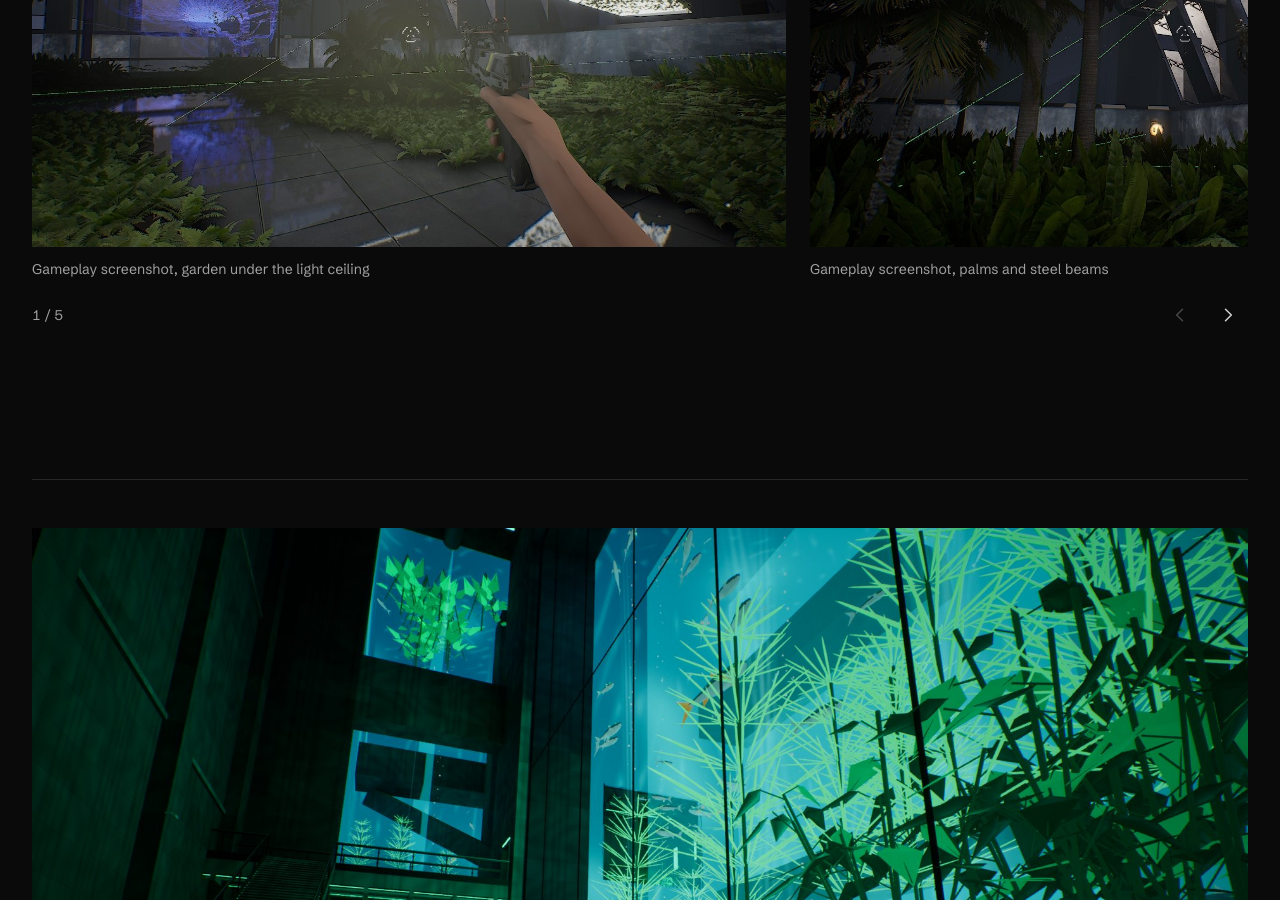
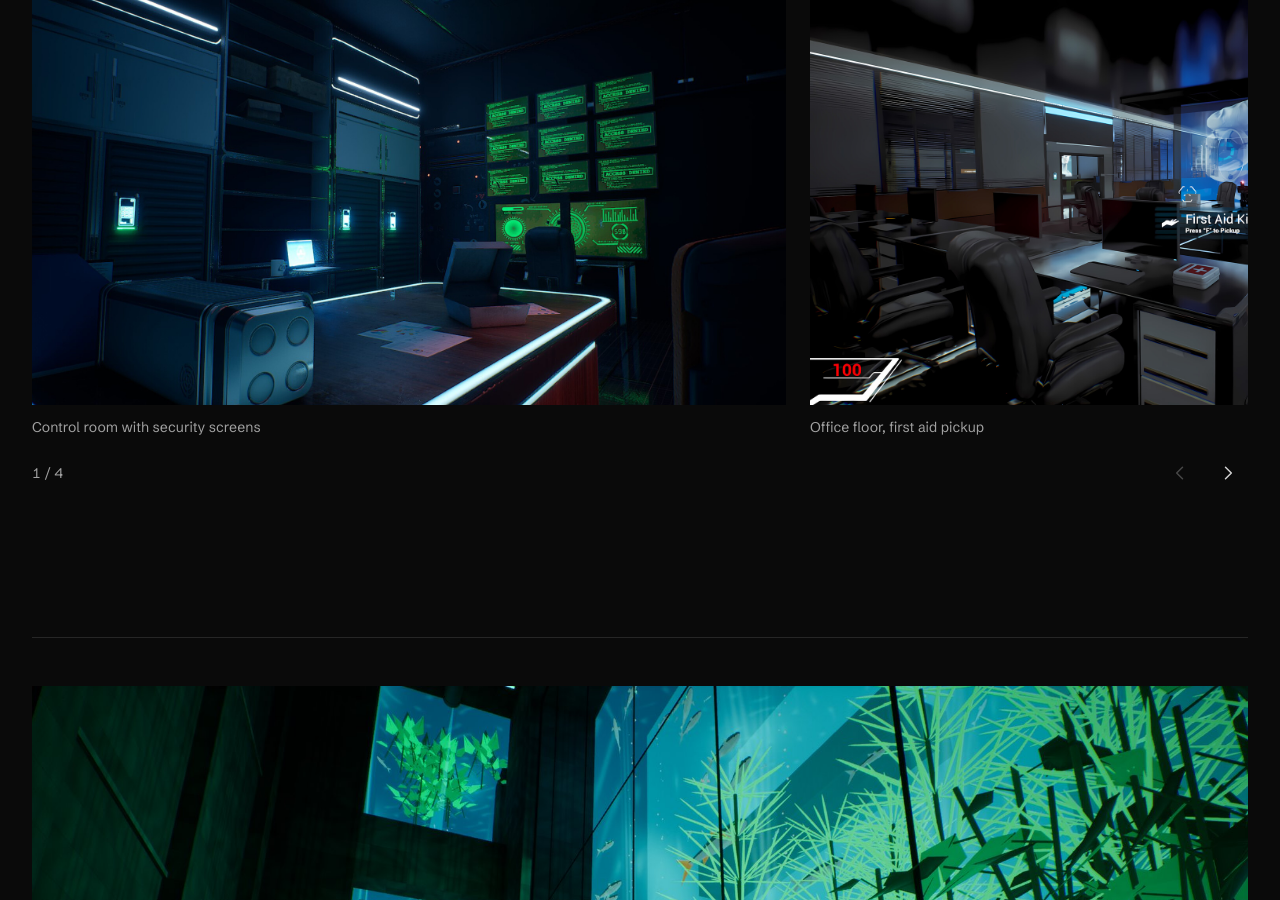
Before and after one commit to anyaio/anyaio.github.io, a Jekyll site: the page built from index.html, in a window 1280 px wide and 900 px high, scrolled down 939 px. Built offline with Jekyll 4.4.1, drawn with Linux system fonts in a browser that asks for light colours.

Commit message:
Lethal Grace: use the official Steam screenshots only
Replaces Anya's own captures with the five screenshots from the game's
Steam page; the lounge is the main image.

Co-Authored-By: Claude Opus 5.5 <noreply@anthropic.com>

```diff
--- a/_data/works.yml
+++ b/_data/works.yml
@@ -3,23 +3,21 @@
 # The order here is the order on the page.
 
 - title: Lethal Grace
-  img: lethal-grace-atrium.jpg
+  img: lethal-grace-lounge.jpg
   date: Coming 2027
   category: First-Person Shooter
   description: Antelus Games, first-person action shooter on Steam
   link: https://store.steampowered.com/app/4118480/Lethal_Grace/
   link_label: View on Steam
   slides:
-    - img: lethal-grace-1.jpg
-      description: Gameplay screenshot, garden under the light ceiling
-    - img: lethal-grace-2.jpg
-      description: Gameplay screenshot, palms and steel beams
-    - img: lethal-grace-3.jpg
-      description: Gameplay screenshot, misty jungle hall
-    - img: lethal-grace-4.jpg
-      description: Gameplay screenshot, glass atrium in fog
-    - img: lethal-grace-5.jpg
-      description: Gameplay screenshot, along the glass wall
+    - img: lethal-grace-control-room.jpg
+      description: Control room with security screens
+    - img: lethal-grace-office.jpg
+      description: Office floor, first aid pickup
+    - img: lethal-grace-neon.jpg
+      description: Neon signs above the street
+    - img: lethal-grace-grace.jpg
+      description: Grace, the android assassin
 
 - title: Aquarium Level
   img: aquarium-canal.jpg
```
Also changed, not shown: PRODUCT.md (+1 -1 lines), img/portfolio/lethal-grace-1.jpg (deleted), img/portfolio/lethal-grace-2.jpg (deleted), img/portfolio/lethal-grace-3.jpg (deleted), img/portfolio/lethal-grace-4.jpg (deleted), img/portfolio/lethal-grace-5.jpg (deleted), img/portfolio/lethal-grace-atrium.jpg (deleted), img/portfolio/lethal-grace-control-room.jpg (added), img/portfolio/lethal-grace-grace.jpg (added), img/portfolio/lethal-grace-lounge.jpg (added), img/portfolio/lethal-grace-neon.jpg (added), img/portfolio/lethal-grace-office.jpg (added).
